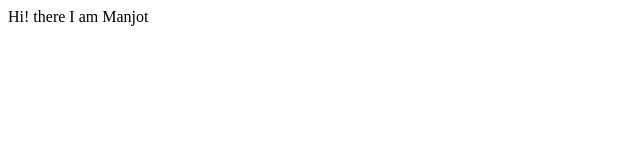
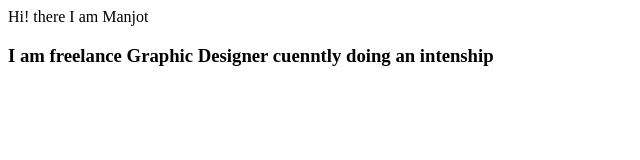
Before and after one commit to manjotsinghgulati/manjot-singh-gulati-portfolio, a plain HTML site: page index.html in a window 1280 px wide. Shown: the whole page, without its empty margins (0-640 px from the left). Drawn offline with Linux system fonts and the light colour scheme.

Commit message:
style: Added h1 style & updated details

```diff
--- a/index.html
+++ b/index.html
@@ -7,7 +7,10 @@
     <title>Manjot Singh Gulati Portfolio</title>
 </head>
 <body>
-    Hi! there I am Manjot
+    <hi>Hi! there I am Manjot </hi>
+    <br>
+    <h3> I am freelance Graphic Designer cuenntly doing an intenship </h3>
+
 
 </body>
 </html>
```
